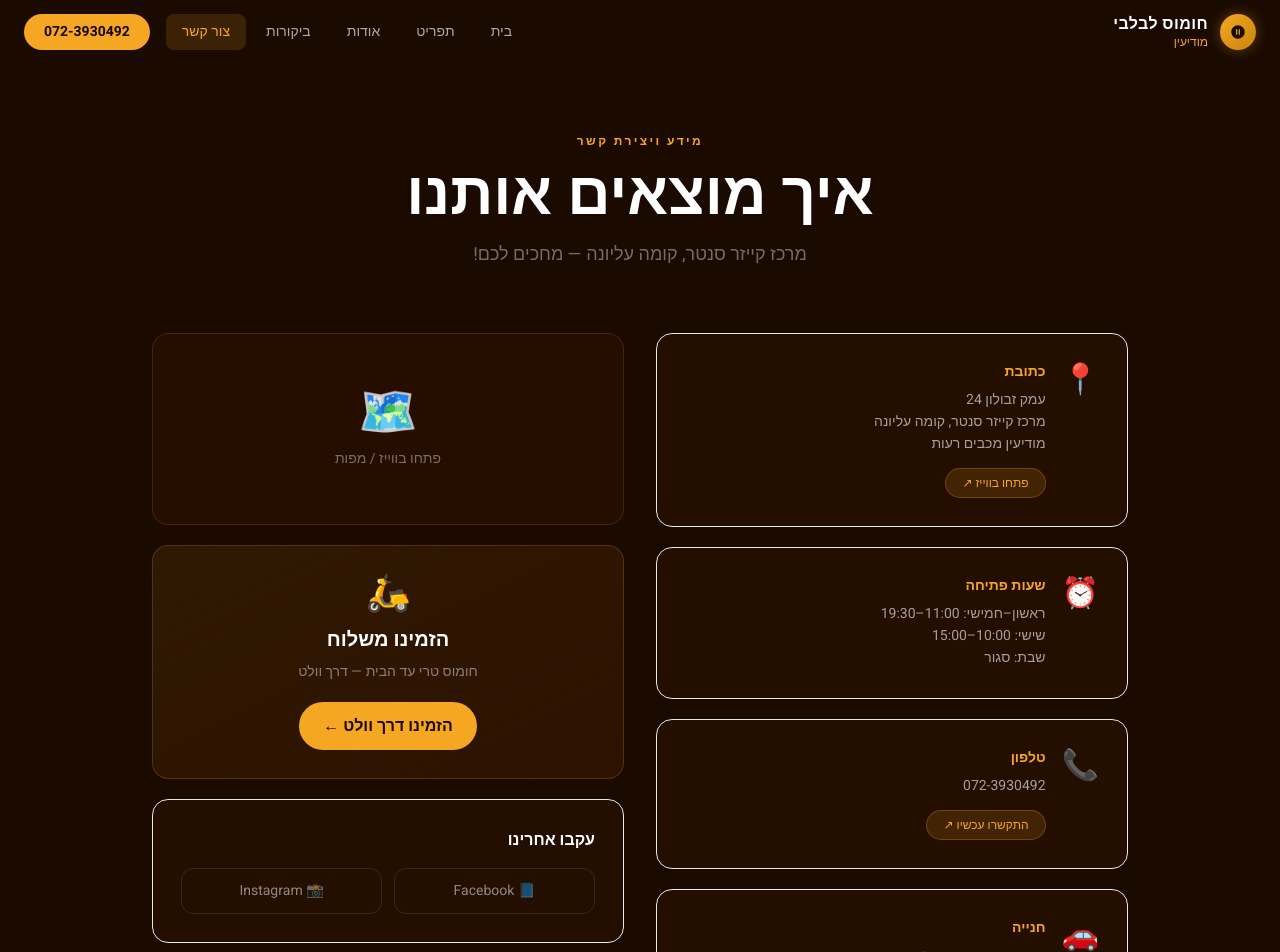
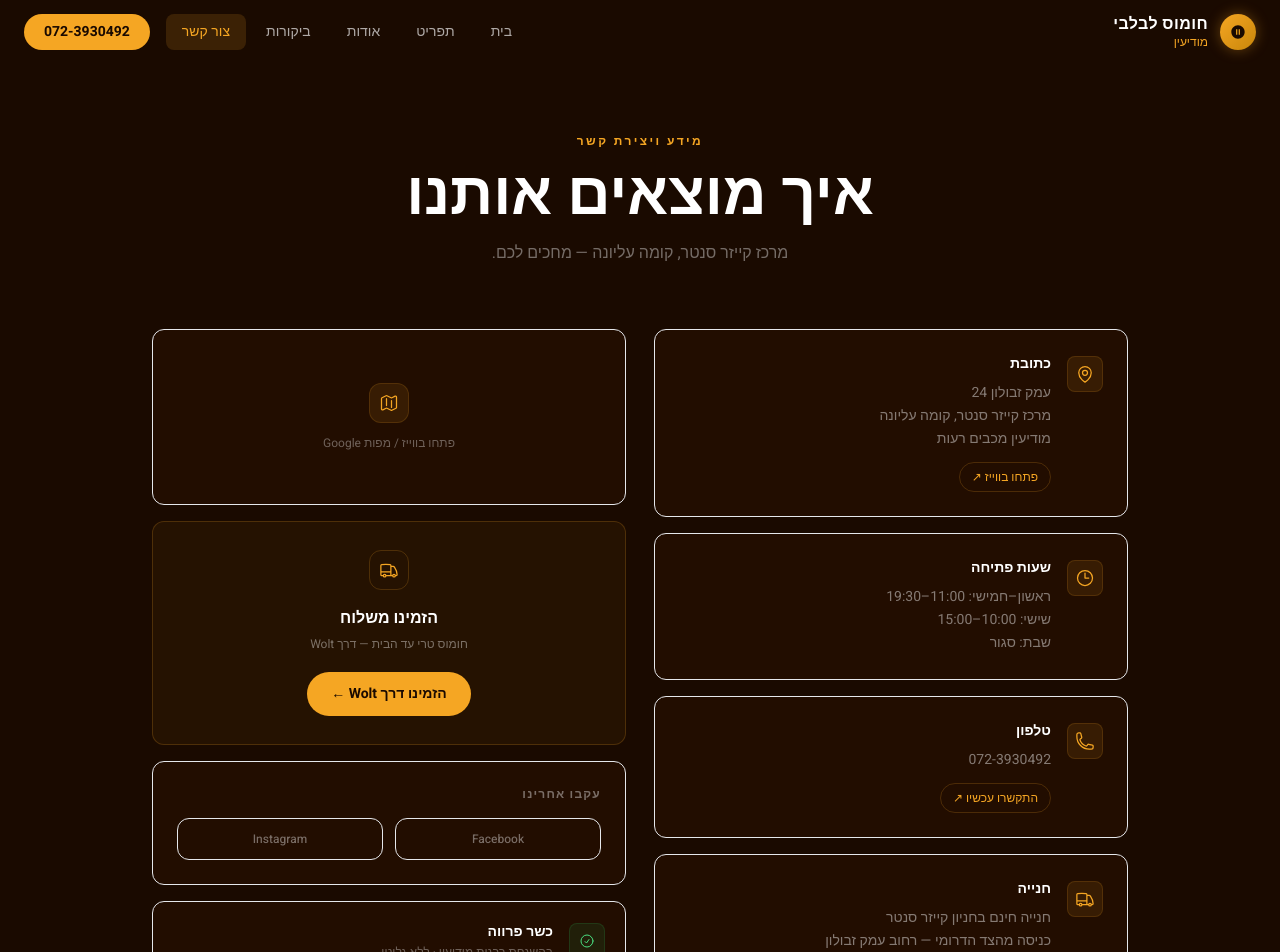
Before and after one commit to shopneckmassager37-cpu/lablabi-modiin, a React (Vite) app: page /contact in a window 1280 px wide. Shown: the top 952 px of the page. Built offline with nearby package versions, Linux system fonts and the light colour scheme.

Commit message:
Remove emojis, use SVG icons: Contact.jsx

```diff
--- a/src/pages/Contact.jsx
+++ b/src/pages/Contact.jsx
@@ -6,48 +6,54 @@ export default function Contact() {
       <Navbar />
 
       <div className="relative pt-32 pb-16 text-center overflow-hidden">
-        <div className="absolute top-0 left-1/2 -translate-x-1/2 w-[600px] h-[400px] bg-[#f5a623]/7 rounded-full blur-[120px] pointer-events-none" />
+        <div className="absolute top-0 left-1/2 -translate-x-1/2 w-[600px] h-[400px] bg-[#f5a623]/6 rounded-full blur-[130px] pointer-events-none" />
         <span className="inline-block text-[#f5a623] text-xs font-semibold tracking-[0.2em] uppercase mb-4">מידע ויצירת קשר</span>
-        <h1 className="text-5xl md:text-6xl font-bold text-white mb-4">איך מוצאים אותנו</h1>
-        <p className="text-white/40 text-lg max-w-xl mx-auto">מרכז קייזר סנטר, קומה עליונה — מחכים לכם!</p>
+        <h1 className="text-5xl md:text-6xl font-black text-white mb-4">איך מוצאים אותנו</h1>
+        <p className="text-white/40 text-base max-w-md mx-auto">מרכז קייזר סנטר, קומה עליונה — מחכים לכם.</p>
       </div>
 
       <div className="max-w-5xl mx-auto px-6 pb-28">
-        <div className="grid grid-cols-1 lg:grid-cols-2 gap-8 items-start">
+        <div className="grid grid-cols-1 lg:grid-cols-2 gap-7 items-start">
 
-          <div className="flex flex-col gap-5">
+          <div className="flex flex-col gap-4">
             {[
               {
-                icon: '📍', title: 'כתובת',
+                title: 'כתובת',
                 lines: ['עמק זבולון 24', 'מרכז קייזר סנטר, קומה עליונה', 'מודיעין מכבים רעות'],
                 action: { label: 'פתחו בווייז', href: 'https://waze.com/ul?q=חומוס+לבלבי+מודיעין' },
+                icon: <svg className="w-5 h-5" fill="none" stroke="currentColor" strokeWidth={1.5} viewBox="0 0 24 24"><path strokeLinecap="round" strokeLinejoin="round" d="M15 10.5a3 3 0 11-6 0 3 3 0 016 0z"/><path strokeLinecap="round" strokeLinejoin="round" d="M19.5 10.5c0 7.142-7.5 11.25-7.5 11.25S4.5 17.642 4.5 10.5a7.5 7.5 0 1115 0z"/></svg>,
               },
               {
-                icon: '⏰', title: 'שעות פתיחה',
+                title: 'שעות פתיחה',
                 lines: ['ראשון–חמישי: 11:00–19:30', 'שישי: 10:00–15:00', 'שבת: סגור'],
+                icon: <svg className="w-5 h-5" fill="none" stroke="currentColor" strokeWidth={1.5} viewBox="0 0 24 24"><path strokeLinecap="round" strokeLinejoin="round" d="M12 6v6h4.5m4.5 0a9 9 0 11-18 0 9 9 0 0118 0z"/></svg>,
               },
               {
-                icon: '📞', title: 'טלפון',
+                title: 'טלפון',
                 lines: ['072-3930492'],
                 action: { label: 'התקשרו עכשיו', href: 'tel:072-3930492' },
+                icon: <svg className="w-5 h-5" fill="none" stroke="currentColor" strokeWidth={1.5} viewBox="0 0 24 24"><path strokeLinecap="round" strokeLinejoin="round" d="M2.25 6.75c0 8.284 6.716 15 15 15h2.25a2.25 2.25 0 002.25-2.25v-1.372c0-.516-.351-.966-.852-1.091l-4.423-1.106c-.44-.11-.902.055-1.173.417l-.97 1.293c-.282.376-.769.542-1.21.38a12.035 12.035 0 01-7.143-7.143c-.162-.441.004-.928.38-1.21l1.293-.97c.363-.271.527-.734.417-1.173L6.963 3.102a1.125 1.125 0 00-1.091-.852H4.5A2.25 2.25 0 002.25 4.5v2.25z"/></svg>,
               },
               {
-                icon: '🚗', title: 'חנייה',
+                title: 'חנייה',
                 lines: ['חנייה חינם בחניון קייזר סנטר', 'כניסה מהצד הדרומי — רחוב עמק זבולון'],
+                icon: <svg className="w-5 h-5" fill="none" stroke="currentColor" strokeWidth={1.5} viewBox="0 0 24 24"><path strokeLinecap="round" strokeLinejoin="round" d="M8.25 18.75a1.5 1.5 0 01-3 0m3 0a1.5 1.5 0 00-3 0m3 0h6m-9 0H3.375a1.125 1.125 0 01-1.125-1.125V14.25m17.25 4.5a1.5 1.5 0 01-3 0m3 0a1.5 1.5 0 00-3 0m3 0h1.125c.621 0 1.129-.504 1.09-1.124a17.902 17.902 0 00-3.213-9.193 2.056 2.056 0 00-1.58-.86H14.25M16.5 18.75h-2.25m0-11.177v-.958c0-.568-.422-1.048-.987-1.106a48.554 48.554 0 00-10.026 0 1.106 1.106 0 00-.987 1.106v7.635m12-6.677v6.677m0 4.5v-4.5m0 0h-12"/></svg>,
               },
             ].map((card) => (
               <div key={card.title}
-                className="rounded-2xl border border-white/8 bg-[#2d1200]/50 p-7 hover:border-[#f5a623]/25 transition-all">
+                className="rounded-xl border border-white/8 bg-[#2d1200]/40 p-6 hover:border-[#f5a623]/20 transition-all">
                 <div className="flex items-start gap-4">
-                  <div className="text-3xl flex-shrink-0">{card.icon}</div>
+                  <div className="w-9 h-9 rounded-lg bg-[#f5a623]/10 border border-[#f5a623]/15 flex items-center justify-center text-[#f5a623] flex-shrink-0 mt-0.5">
+                    {card.icon}
+                  </div>
                   <div className="flex-1">
-                    <div className="text-[#f5a623] font-bold text-sm mb-2">{card.title}</div>
+                    <div className="text-white font-semibold text-sm mb-2">{card.title}</div>
                     {card.lines.map((l) => (
-                      <div key={l} className="text-white/60 text-sm mb-0.5">{l}</div>
+                      <div key={l} className="text-white/45 text-sm leading-relaxed">{l}</div>
                     ))}
                     {card.action && (
                       <a href={card.action.href} target="_blank" rel="noopener noreferrer"
-                        className="inline-block mt-3 text-xs px-4 py-1.5 rounded-full bg-[#f5a623]/15 text-[#f5a623] border border-[#f5a623]/25 hover:bg-[#f5a623]/25 transition-all">
+                        className="inline-block mt-3 text-xs px-3 py-1.5 rounded-full bg-[#f5a623]/12 text-[#f5a623] border border-[#f5a623]/20 hover:bg-[#f5a623]/20 transition-all font-medium">
                         {card.action.label} ↗
                       </a>
                     )}
@@ -57,46 +63,58 @@ export default function Contact() {
             ))}
           </div>
 
-          <div className="flex flex-col gap-5">
-            {/* Map link */}
+          <div className="flex flex-col gap-4">
+            {/* Map */}
             <a href="https://waze.com/ul?q=חומוס+לבלבי+מודיעין" target="_blank" rel="noopener noreferrer"
-              className="rounded-2xl border border-[#f5a623]/15 bg-[#2d1200]/60 h-48 flex flex-col items-center justify-center gap-3 hover:border-[#f5a623]/30 transition-all group">
-              <span className="text-5xl group-hover:scale-110 transition-transform">🗺️</span>
-              <span className="text-white/40 text-sm group-hover:text-white/70 transition-colors">פתחו בווייז / מפות</span>
+              className="rounded-xl border border-white/8 bg-[#2d1200]/40 h-44 flex flex-col items-center justify-center gap-3 hover:border-[#f5a623]/20 transition-all group">
+              <div className="w-10 h-10 rounded-xl bg-[#f5a623]/10 border border-[#f5a623]/15 flex items-center justify-center text-[#f5a623] group-hover:bg-[#f5a623]/18 transition-colors">
+                <svg className="w-5 h-5" fill="none" stroke="currentColor" strokeWidth={1.5} viewBox="0 0 24 24">
+                  <path strokeLinecap="round" strokeLinejoin="round" d="M9 6.75V15m6-6v8.25m.503 3.498l4.875-2.437c.381-.19.622-.58.622-1.006V4.82c0-.836-.88-1.38-1.628-1.006l-3.869 1.934c-.317.159-.69.159-1.006 0L9.503 3.252a1.125 1.125 0 00-1.006 0L3.622 5.689C3.24 5.88 3 6.27 3 6.695V19.18c0 .836.88 1.38 1.628 1.006l3.869-1.934c.317-.159.69-.159 1.006 0l4.994 2.497c.317.158.69.158 1.006 0z" />
+                </svg>
+              </div>
+              <span className="text-white/35 text-xs group-hover:text-white/60 transition-colors">פתחו בווייז / מפות Google</span>
             </a>
 
             {/* Wolt */}
-            <div className="rounded-2xl border border-[#f5a623]/20 bg-gradient-to-br from-[#f5a623]/10 to-[#2d1200] p-7 text-center">
-              <div className="text-4xl mb-3">🛵</div>
-              <h3 className="text-white font-bold text-xl mb-2">הזמינו משלוח</h3>
-              <p className="text-white/45 text-sm mb-5">חומוס טרי עד הבית — דרך וולט</p>
+            <div className="rounded-xl border border-[#f5a623]/20 bg-[#f5a623]/5 p-7 text-center">
+              <div className="w-10 h-10 rounded-xl bg-[#f5a623]/12 border border-[#f5a623]/20 flex items-center justify-center mx-auto mb-4">
+                <svg className="w-5 h-5 text-[#f5a623]" fill="none" stroke="currentColor" strokeWidth={1.5} viewBox="0 0 24 24">
+                  <path strokeLinecap="round" strokeLinejoin="round" d="M8.25 18.75a1.5 1.5 0 01-3 0m3 0a1.5 1.5 0 00-3 0m3 0h6m-9 0H3.375a1.125 1.125 0 01-1.125-1.125V14.25m17.25 4.5a1.5 1.5 0 01-3 0m3 0a1.5 1.5 0 00-3 0m3 0h1.125c.621 0 1.129-.504 1.09-1.124a17.902 17.902 0 00-3.213-9.193 2.056 2.056 0 00-1.58-.86H14.25M16.5 18.75h-2.25m0-11.177v-.958c0-.568-.422-1.048-.987-1.106a48.554 48.554 0 00-10.026 0 1.106 1.106 0 00-.987 1.106v7.635m12-6.677v6.677m0 4.5v-4.5m0 0h-12"/>
+                </svg>
+              </div>
+              <h3 className="text-white font-bold text-base mb-1.5">הזמינו משלוח</h3>
+              <p className="text-white/40 text-xs mb-5">חומוס טרי עד הבית — דרך Wolt</p>
               <a href="https://wolt.com/he/isr/modiin/restaurant/hummus-lablabi" target="_blank" rel="noopener noreferrer"
-                className="inline-flex items-center gap-2 px-6 py-3 bg-[#f5a623] text-[#1a0a00] font-bold rounded-full hover:bg-[#ffc045] transition-all">
-                הזמינו דרך וולט ←
+                className="inline-flex items-center gap-2 px-6 py-3 bg-[#f5a623] text-[#1a0a00] font-bold text-sm rounded-full hover:bg-[#ffc045] transition-all">
+                הזמינו דרך Wolt ←
               </a>
             </div>
 
             {/* Social */}
-            <div className="rounded-2xl border border-white/8 bg-[#2d1200]/50 p-7">
-              <h3 className="text-white font-bold text-base mb-4">עקבו אחרינו</h3>
+            <div className="rounded-xl border border-white/8 bg-[#2d1200]/40 p-6">
+              <div className="text-white/40 text-xs font-semibold tracking-widest uppercase mb-4">עקבו אחרינו</div>
               <div className="flex gap-3">
                 <a href="https://www.facebook.com/humuslablabi" target="_blank" rel="noopener noreferrer"
-                  className="flex-1 py-3 rounded-xl border border-white/10 text-white/50 text-sm text-center hover:border-[#f5a623]/30 hover:text-[#f5a623] transition-all">
-                  📘 Facebook
+                  className="flex-1 py-3 rounded-xl border border-white/8 text-white/40 text-xs text-center hover:border-[#f5a623]/25 hover:text-[#f5a623] transition-all font-medium">
+                  Facebook
                 </a>
                 <a href="https://www.instagram.com/hummus_lablabi/" target="_blank" rel="noopener noreferrer"
-                  className="flex-1 py-3 rounded-xl border border-white/10 text-white/50 text-sm text-center hover:border-[#f5a623]/30 hover:text-[#f5a623] transition-all">
-                  📸 Instagram
+                  className="flex-1 py-3 rounded-xl border border-white/8 text-white/40 text-xs text-center hover:border-[#f5a623]/25 hover:text-[#f5a623] transition-all font-medium">
+                  Instagram
                 </a>
               </div>
             </div>
 
             {/* Kosher */}
-            <div className="rounded-2xl border border-green-500/20 bg-green-500/5 p-5 flex items-center gap-4">
-              <span className="text-3xl">✡️</span>
+            <div className="rounded-xl border border-white/8 bg-[#2d1200]/40 p-5 flex items-center gap-4">
+              <div className="w-9 h-9 rounded-lg bg-green-500/10 border border-green-500/15 flex items-center justify-center flex-shrink-0">
+                <svg className="w-4 h-4 text-green-400" fill="none" stroke="currentColor" strokeWidth={1.5} viewBox="0 0 24 24">
+                  <path strokeLinecap="round" strokeLinejoin="round" d="M9 12.75L11.25 15 15 9.75M21 12a9 9 0 11-18 0 9 9 0 0118 0z"/>
+                </svg>
+              </div>
               <div>
-                <div className="text-white font-semibold text-sm">כשר פרווה</div>
-                <div className="text-white/40 text-xs mt-0.5">בהשגחת רבנות מודיעין | ללא גלוטן</div>
+                <div className="text-white text-sm font-semibold">כשר פרווה</div>
+                <div className="text-white/35 text-xs mt-0.5">בהשגחת רבנות מודיעין · ללא גלוטן</div>
               </div>
             </div>
           </div>
```
